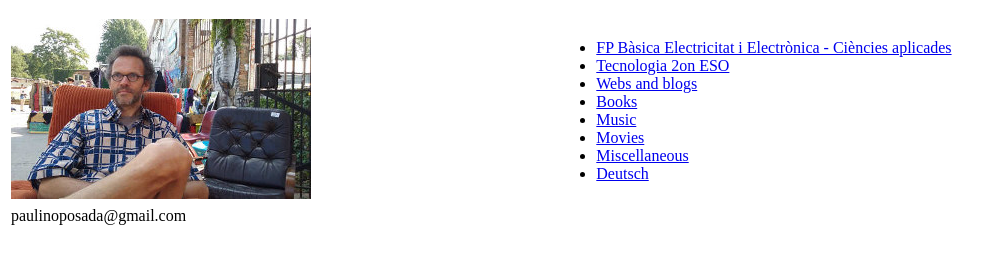
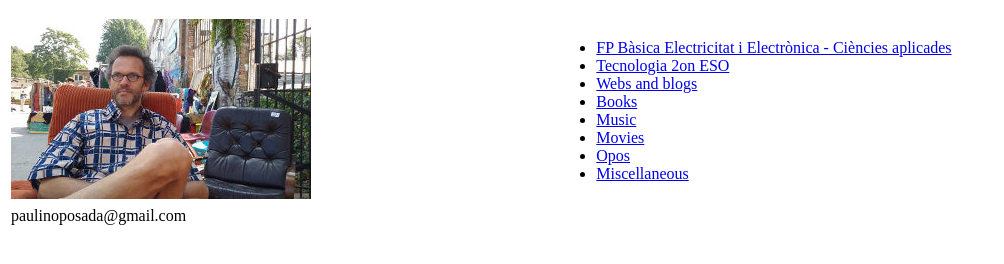
Before and after one commit to paulinoposada/web, a plain HTML site: page index.html in a window 1280 px wide. Shown: the whole page, without its empty margins (0-1004 px from the left). Drawn offline with Linux system fonts and the light colour scheme.

Commit message:
Added modified index.html file

```diff
--- a/index.html
+++ b/index.html
@@ -31,7 +31,8 @@
     			<img src="./images/paul_ber.jpg" alt="paulino berlin" /></td>
     					<td>
 				<ul>
-<li><a href="./websites/fp_basica/index_fpb.html">
+
+				<li><a href="./websites/fp_basica/index_fpb.html">
 				FP B&agrave;sica Electricitat i Electr&ograve;nica - Ci&egrave;ncies aplicades</a>
 				</li>
 
@@ -62,13 +63,17 @@
 				Movies</a>
 				</li>
 
-
-<li><a href="./websites/paulino/miscellaneous.html">Miscellaneous</a>
+				<li><a href="./websites/paulino/opos.html">
+				Opos</a>
 				</li>
 
 
-		<li><a href="./websites/paulino/deutsch.html">Deutsch</a>
+				<li><a href="./websites/paulino/miscellaneous.html">Miscellaneous</a>
 				</li>
+
+
+<!--				<li><a href="./websites/paulino/deutsch.html">Deutsch</a>
+-->							</li>
 
 
 <!--				<li><a href="./websites/paulino/catalunya.html">Catalunya</a>
```
